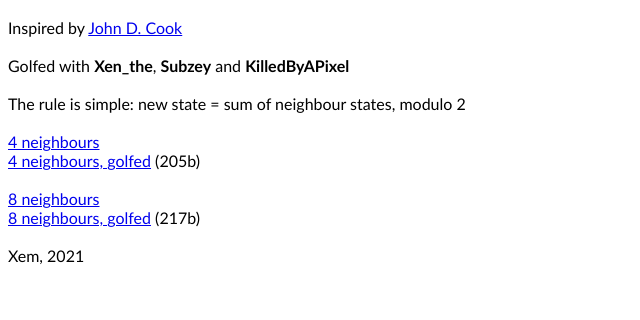
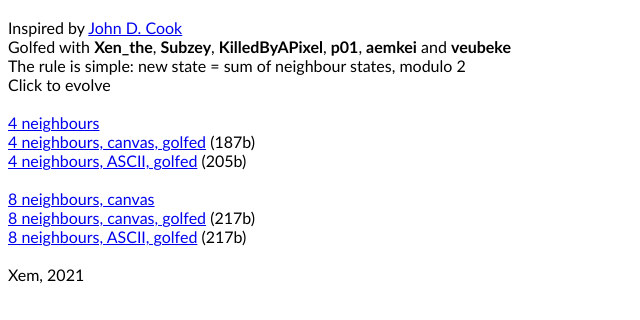
Before and after one commit to xem/miniReplicatorAutomata, a plain HTML site: page index.html in a window 1280 px wide. Shown: the part 50-370 px from the top of the page, without its empty margins (0-640 px from the left). Drawn offline with Linux system fonts and the light colour scheme.

Commit message:
188 canvas by aemkei, 121 ascii by xen/killed/p01/veubeke

```diff
--- a/index.html
+++ b/index.html
@@ -1,17 +1,22 @@
 <h1>Self Replicating Cellular Automata</h1>
 Inspired by <a href="https://www.johndcook.com/blog/2021/05/03/self-reproducing-cellular-automata/">John D. Cook</a>
-<br><br>Golfed with <b>Xen_the</b>, <b>Subzey</b> and <b>KilledByAPixel</b>
-<br><br>The rule is simple: new state = sum of neighbour states, modulo 2
+<br>Golfed with <b>Xen_the</b>, <b>Subzey</b>, <b>KilledByAPixel</b>, <b>p01</b>, <b>aemkei</b> and <b>veubeke</b>
+<br>The rule is simple: new state = sum of neighbour states, modulo 2
+<br>Click to evolve
 <br>
 <br>
 <a href="4.html">4 neighbours</a>
 <br>
-<a href="4.min.html">4 neighbours, golfed</a> (205b)
+<a href="4.min.html">4 neighbours, canvas, golfed</a> (187b)
+<br>
+<a href="4.min.ascii.html">4 neighbours, ASCII, golfed</a> (205b)
 <br>
 <br>
-<a href="8.html">8 neighbours</a>
+<a href="8.html">8 neighbours, canvas</a>
 <br>
-<a href="8.min.html">8 neighbours, golfed</a> (217b)
+<a href="8.min.html">8 neighbours, canvas, golfed</a> (217b)
+<br>
+<a href="8.min.ascii.html">8 neighbours, ASCII, golfed</a> (217b)
 <br>
 <br>
 Xem, 2021
```
Also changed, not shown: 4.min.ascii.html (added, +1 -0 lines), 4.min.html (+1 -1 lines).
